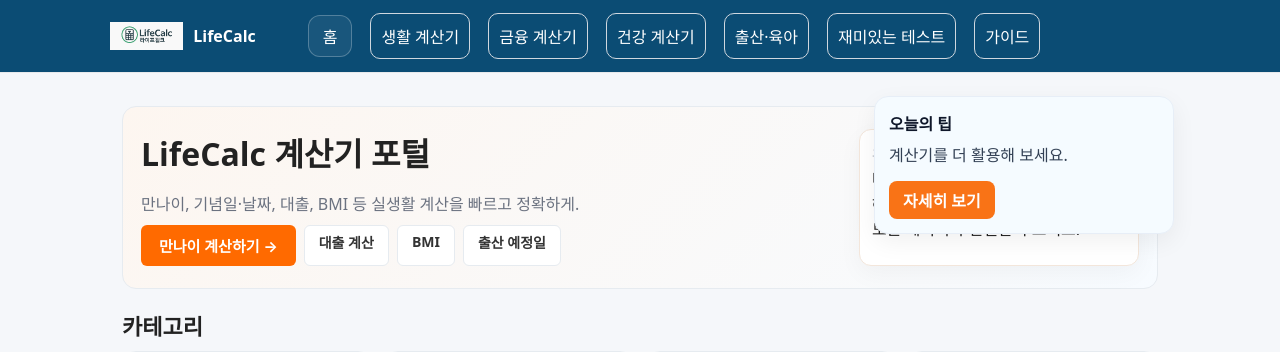
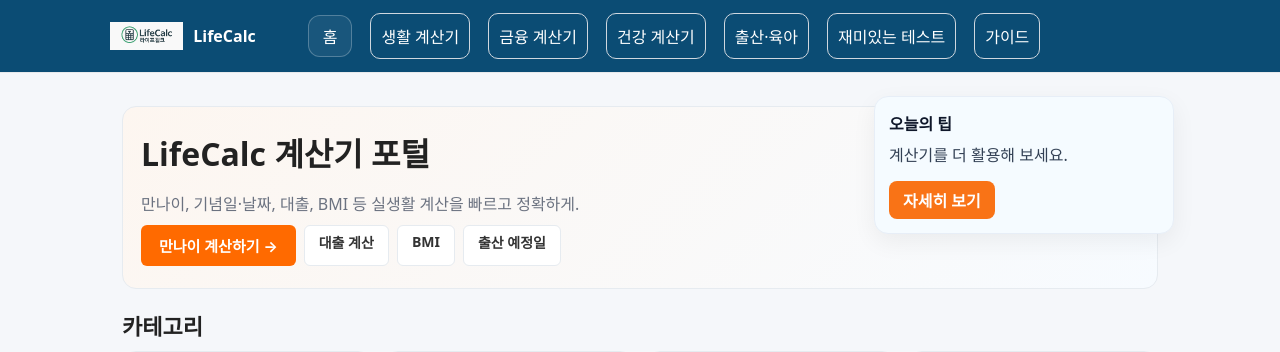
Before and after one commit to khai-lang/LifeCalc, a Jekyll site: the page built from index.md, in a window 1280 px wide. Shown: the top 352 px of the page. Built offline with Jekyll 4.4.1, drawn with Linux system fonts in a browser that asks for light colours.

Commit message:
Update index.md

```diff
--- a/index.md
+++ b/index.md
@@ -17,10 +17,7 @@
       <a href="/family/due-date/" class="btn btn-ghost">출산 예정일</a>
     </div>
   </div>
-  <div class="hero-badge">
-    <div class="badge-top">오늘의 팁</div>
-    <div class="badge-body">버튼 · 결과 박스는 전역 디자인을 사용해<br>모든 페이지가 한결같이 보여요.</div>
-  </div>
+
 </section>
 
 <!-- 카테고리 -->
```
